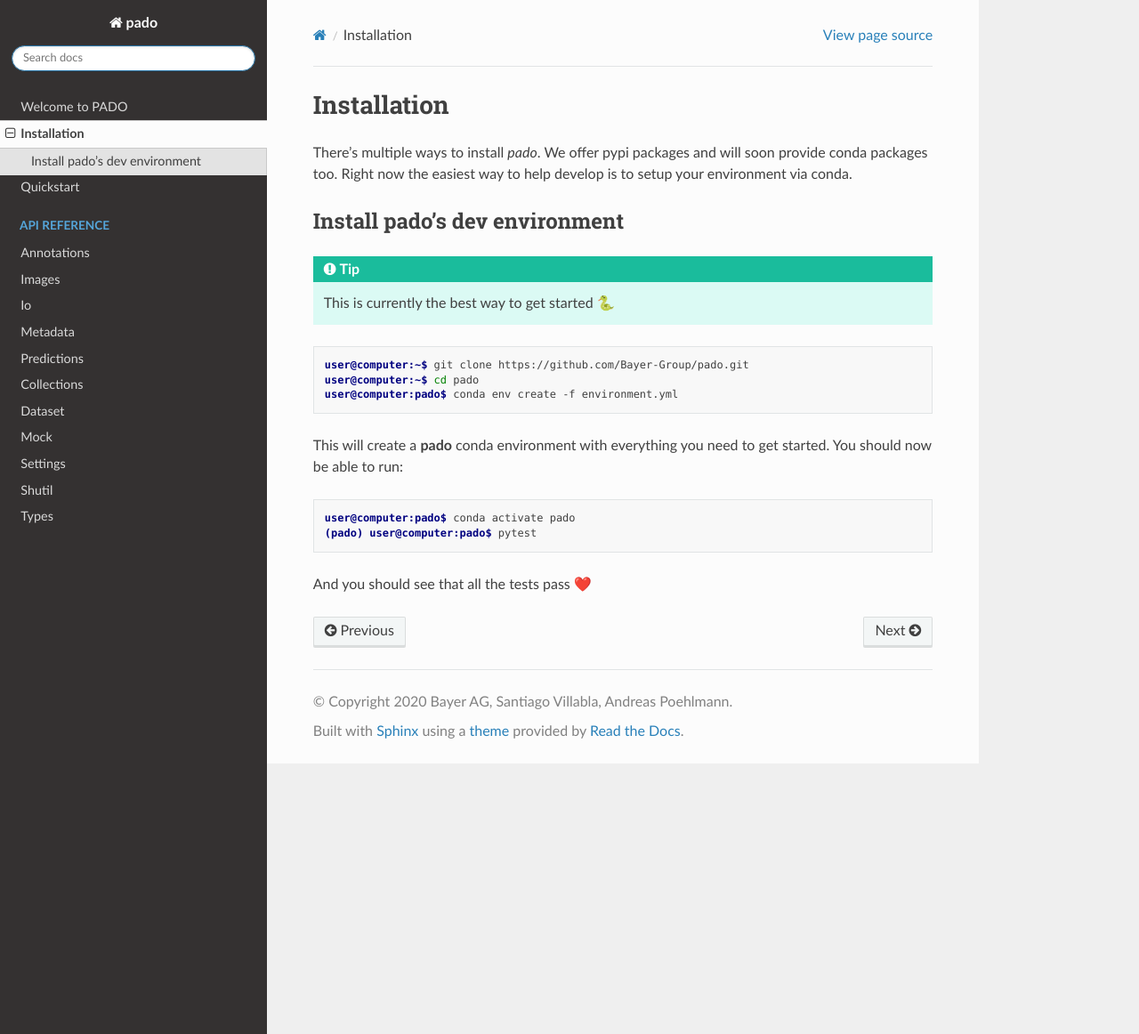
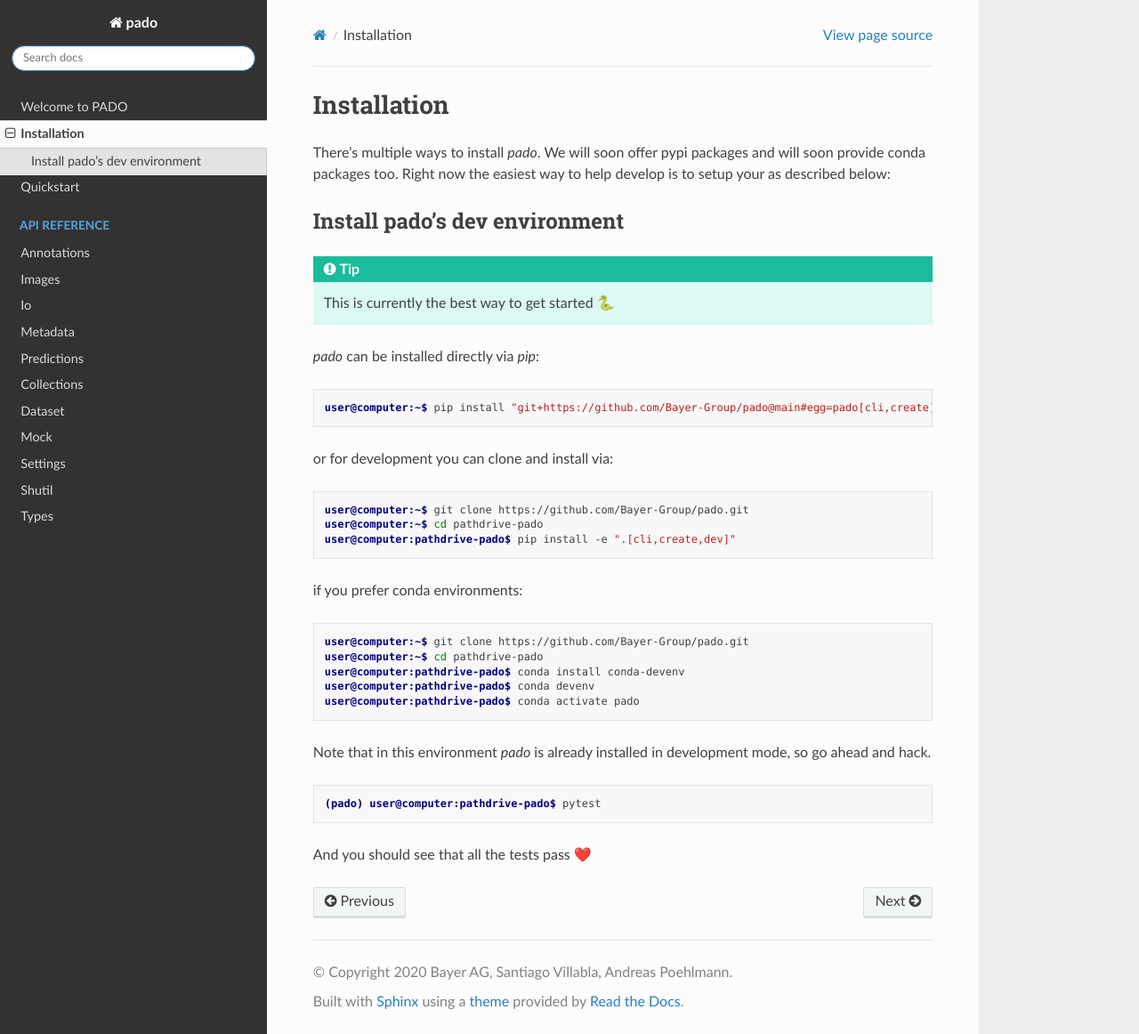
Before and after one commit to Bayer-Group/pado, a Sphinx documentation site: the page built from docs/source/installation.rst, in a window 1280 px wide and 1162 px high. Shown: the whole window at 89% size. Built offline with Sphinx 7.4.7 and the Read the Docs theme 2.0.0, drawn with Linux system fonts in a browser that asks for light colours.

Commit message:
docs: update installation.rst

```diff
--- a/docs/source/installation.rst
+++ b/docs/source/installation.rst
@@ -1,8 +1,8 @@
 Installation
 ============
 
-There's multiple ways to install `pado`. We offer pypi packages and will soon provide
-conda packages too. Right now the easiest way to help develop is to setup your environment via conda.
+There's multiple ways to install `pado`. We will soon offer pypi packages and will soon provide
+conda packages too. Right now the easiest way to help develop is to setup your as described below:
 
 
 Install pado's dev environment
@@ -11,18 +11,35 @@ Install pado's dev environment
 .. tip::
     This is currently the best way to get started |:snake:|
 
+`pado` can be installed directly via `pip`:
+
+.. code-block:: console
+
+    user@computer:~$ pip install "git+https://github.com/Bayer-Group/pado@main#egg=pado[cli,create]"
+
+or for development you can clone and install via:
+
 .. code-block:: console
 
     user@computer:~$ git clone https://github.com/Bayer-Group/pado.git
-    user@computer:~$ cd pado
-    user@computer:pado$ conda env create -f environment.yml
+    user@computer:~$ cd pathdrive-pado
+    user@computer:pathdrive-pado$ pip install -e ".[cli,create,dev]"
 
-This will create a **pado** conda environment with everything you need to get started.
-You should now be able to run:
+if you prefer conda environments:
 
 .. code-block:: console
 
-    user@computer:pado$ conda activate pado
-    (pado) user@computer:pado$ pytest
+    user@computer:~$ git clone https://github.com/Bayer-Group/pado.git
+    user@computer:~$ cd pathdrive-pado
+    user@computer:pathdrive-pado$ conda install conda-devenv
+    user@computer:pathdrive-pado$ conda devenv
+    user@computer:pathdrive-pado$ conda activate pado
+
+Note that in this environment `pado` is already installed in development mode,
+so go ahead and hack.
+
+.. code-block:: console
+
+    (pado) user@computer:pathdrive-pado$ pytest
 
 And you should see that all the tests pass |:heart:|
```
